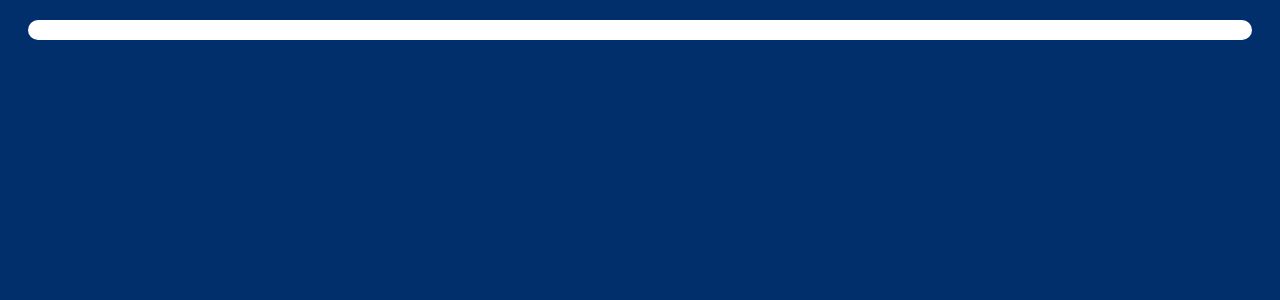
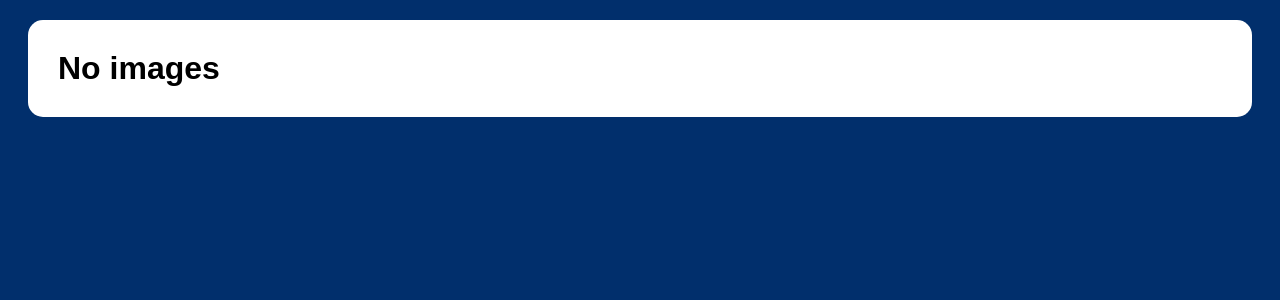
Before and after one commit to MCtop4ik/ai-challenge-app, a Next.js app: page /components/history-cards/history-cards.component in a window 1280 px wide. Shown: the top 300 px of the page. Built offline with nearby package versions, Linux system fonts and the light colour scheme.

Commit message:
feat: no images label

```diff
--- a/pages/components/card-info-modal/card-info-modal.component.js
+++ b/pages/components/card-info-modal/card-info-modal.component.js
@@ -10,7 +10,7 @@ export default function CardInfoModal({ historyCard }) {
 
         const fetchImage = async () => {
             try {
-                const image = await IDBApi.getImage(historyCard.imagePath);
+                const image = await IDBApi.getImage(historyCard.imageID);
                 if (isMounted) {
                     setImageSrc(image);
                 }
@@ -23,7 +23,7 @@ export default function CardInfoModal({ historyCard }) {
         return () => {
             isMounted = false;
         };
-    }, [historyCard.imagePath]);
+    }, [historyCard.imageID]);
 
     return (
         <div className={styles.cardInfoModalContainer}>
--- a/pages/components/history-cards/history-cards.component.js
+++ b/pages/components/history-cards/history-cards.component.js
@@ -20,6 +20,13 @@ export default function HistoryCards() {
       {items.map((historyCard, index) => (
         <HistoryCard key={index} historyCard={historyCard}></HistoryCard>
       ))}
+      {
+        items.length === 0 && (
+          <div className={styles.historyCardsContainer__title}>
+            No images
           </div>
         )
       }
+    </div>
+  )
+}
--- a/pages/components/history-cards/history-cards.module.css
+++ b/pages/components/history-cards/history-cards.module.css
@@ -4,3 +4,11 @@
     padding: 10px;
     border-radius: 15px;
 }
+
+.historyCardsContainer__title {
+    margin: 20px 20px;
+    font-family: Arial, Helvetica, sans-serif;
+    font-size: 32px;
+    font-weight: bold;
+    color: black;
+}
```
Lines whose indentation alone changed are shown as unchanged.
